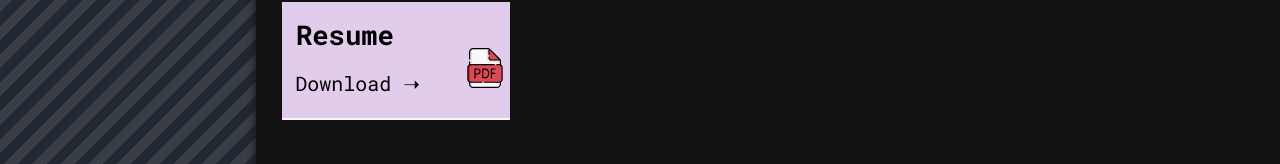
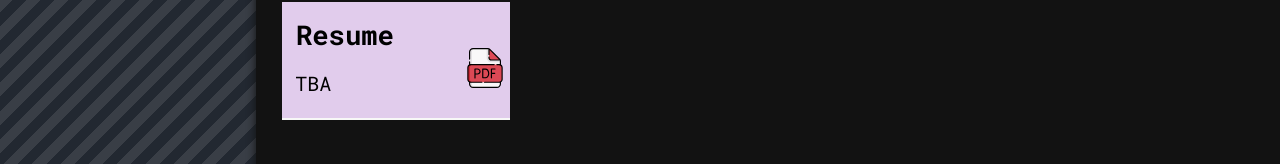
Before and after one commit to FaisalBinAhmed/personal-site, a React (Create React App) app: page /#/ in a window 1280 px wide. Shown: the part 615-779 px from the top of the page. Built offline with nearby package versions, Linux system fonts and the light colour scheme.

Commit message:
fixes and scroll improvements

```diff
--- a/src/Assets/categories.js
+++ b/src/Assets/categories.js
@@ -40,10 +40,10 @@
 	{
 		title: 'Resume',
 		color: '#e1ccec',
-		desc: 'Download ➝ ',
+		desc: 'TBA ',
 		icon: pdfIcon,
 
-		route: '/about',
+		route: '/',
 	},
 ];
 export default asset;
--- a/src/Assets/papers.js
+++ b/src/Assets/papers.js
@@ -11,7 +11,7 @@
 		link: 'https://ieeexplore.ieee.org/document/8288950',
 	},
 	{
-		title: `Website design and ... [REDACTED]`,
+		title: `Website design and trust elements: ... [REDACTED]`,
 		color: '#56b6e4',
 		type: 'In Review',
 		abstract: 'N/A',
@@ -20,7 +20,7 @@
 		link: '',
 	},
 	{
-		title: 'Detection vs. Awareness - the ... [REDACTED]',
+		title: 'Detection vs. Awareness - the Best Way to Fight ... [REDACTED]',
 		color: '#c9f6e4',
 		type: 'In Review',
 		abstract: 'N/A',
--- a/src/Assets/projects.js
+++ b/src/Assets/projects.js
@@ -100,7 +100,7 @@
 		subtitle: 'An RSS news feed',
 		description:
 			'An online platform where people can subscribe to many RSS news feeds and read latest news.',
-		color: '#4E94CF',
+		color: '#00695C',
 		// icon: bridgeitlogo,
 		thumbnail: rss2,
 		images: [rss1, rss2, rss3],
--- a/src/Components/NewHome.jsx
+++ b/src/Components/NewHome.jsx
@@ -18,6 +18,7 @@
 import Papers from './Paper/Papers';
 import PaperView from './Paper/PaperView';
 import Designs from './Design/Designs';
+import ScrollToTop from './helpers/scroll';
 
 const ThemeSwitch = styled.img`
 	max-width: 30px;
@@ -95,6 +96,7 @@
 
 	return (
 		<HashRouter>
+			<ScrollToTop />
 			<Layout>
 				<Sidebar theme={theme} isPortrait={isPortrait}>
 					<SideBarContent />
--- /dev/null
+++ b/src/Components/helpers/scroll.js
@@ -0,0 +1,12 @@
+import { useEffect } from 'react';
+import { useLocation } from 'react-router-dom';
+
+export default function ScrollToTop() {
+	const { pathname } = useLocation();
+
+	useEffect(() => {
+		window.scrollTo(0, 0);
+	}, [pathname]);
+
+	return null;
+}
```
Also changed, not shown: 99 other files (tests, documents, lock files or other folders).
